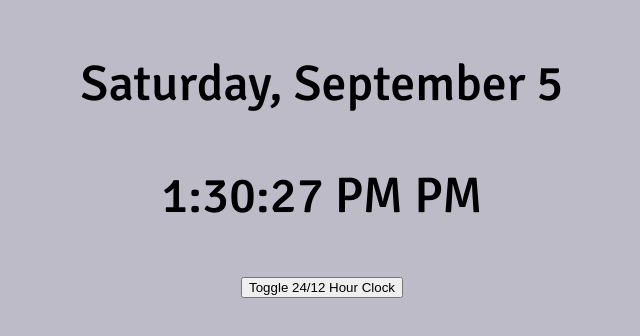
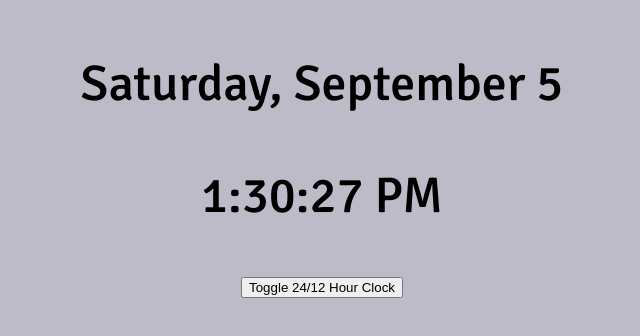
Before and after one commit to amitaysoffer/digital_clock_app, a plain HTML site: page index.html in a window 1280 px wide. Shown: the part 258-594 px from the top of the page, without its empty margins (318-958 px from the left). Drawn offline with Linux system fonts and the light colour scheme.

Commit message:
updated to arrow functions, added military clock toggle button

```diff
--- a/app.js
+++ b/app.js
@@ -1,66 +1,47 @@
 const days = ['Sunday', 'Monday', 'Thuesday', 'Wendsday', 'Thursday', 'Friday', 'Saturday'];
 const months = ['January', 'February', 'March', 'April', 'May', 'June', 'July', 'August', 'September', 'October', 'November', 'December']
 
-// Get the day
-const getDay = function () {
-    let dayNum = new Date().getDay();
-    for (let dayIndex in days) {
-        if (dayNum == dayIndex) {
+let isMilitaryTime = false;
 
-            return days[dayIndex];
-        }
+// Date functions
+const getDay = (currentDate) => days[currentDate.getDay()];
+const getMonth = (currentDate) => months[currentDate.getMonth()];
+const getDate = (currentDate) => currentDate.getDate();
+
+// 12h AM/PM clock functions
+// const getTime = () => new Date().toLocaleTimeString();
+const getHourFor12hClock = (date) => {
+    let hour = getHours(date);
+    return hour >= 12 ? hour - 12 : hour
+}
+const getAmPm = () => new Date().getHours() >= 12 ? 'PM' : 'AM';
+
+// 24h military clock functions
+const getHours = (currentDate) => currentDate.getHours();
+const getMinutes = (currentDate) => currentDate.getMinutes();
+const getSeconds = (currentDate) => currentDate.getSeconds();
+
+const displayClock = function () {
+    const date = new Date();
+
+    // append date on page
+    document.getElementById('date').innerHTML = `${getDay(date)}, ${getMonth(date)} ${getDate(date)}`;
+    // append time on page
+    if (isMilitaryTime === false) {
+        document.getElementById('time').innerHTML = `${getHourFor12hClock(date)}:${getMinutes(date)}:${getSeconds(date)} ${getAmPm()}`
+    } else {
+        document.getElementById('time').innerHTML = `${getHours(date)}:${getMinutes(date)}:${getSeconds(date)}`
     }
 }
 
-// Get the month
-const getMonth = function () {
-    let monthNum = new Date().getMonth();
-    for (let monthIndex in months) {
-        if (monthNum == monthIndex) {
+setInterval(displayClock, 1000);
 
-            return months[monthIndex];
-        }
-    }
-}
+document.getElementById('toggle-btn').addEventListener('click', function () {
+    isMilitaryTime = isMilitaryTime === false
+        ? true
+        : false
 
-// Get the date
-const getDate = function () {
-    let monthDate = new Date().getDate();
-    return monthDate
-}
+    displayClock();
+});
 
-// Get the time
-const getTime = function () {
-    // let startDate = new Date();
-    let time = new Date().toLocaleTimeString();
-    //console.log(time);
-    return time
-}
-
-const hourClock = function () {
-    let clockTime;
-    let hour = new Date().getHours()
-
-    if (hour > 12) {
-        clockTime = 'PM'
-    } else {
-        clockTime = 'AM'
-    };
-
-    return clockTime;
-}
-
-
-// document.getElementById('btn').addEventListener('click', changeClock);
-
-
-setInterval(function () {
-
-    // append date on page
-    document.getElementById('date').innerHTML = `${getDay()}, ${getMonth()} ${getDate()}`;
-    // append time on page
-    document.getElementById('time').innerHTML = `${getTime()} ${hourClock()}`
-
-    // document.getElementById('clock-type').innerHTML = `${changeClock()}`
-
-}, 1000);
+displayClock();
--- a/index.html
+++ b/index.html
@@ -3,29 +3,9 @@
 <head>
     <meta charset="UTF-8">
     <meta name="viewport" content="width=device-width, initial-scale=1.0">
+    <link rel="stylesheet" href="style.css">
     <title>Document</title>
 </head>
-
-<style>
-    @import url('https://fonts.googleapis.com/css2?family=Signika:wght@500&display=swap');
-
-    body {
-        background: #bdbbc8;
-        font-family: 'Signika', sans-serif;
-        display: flex;
-        height: 100%;
-    }
-
-    #container {
-        margin: auto;
-        text-align: center;
-    }
-
-    #date,
-    #time {
-        font-size: 50px;
-    }
-</style>
 
 <body>
     <section id="container">
@@ -33,9 +13,8 @@
         <p id="time"></p>
         <p id="clock-type"></p>
 
-        <button id="btn">Toggle 24/12 Hour Clock</button>
+        <button id="toggle-btn">Toggle 24/12 Hour Clock</button>
     </section>
-
 
     <script src="app.js"></script>
 </body>
--- /dev/null
+++ b/style.css
@@ -0,0 +1,18 @@
+@import url('https://fonts.googleapis.com/css2?family=Signika:wght@500&display=swap');
+
+body {
+    background: #bdbbc8;
+    font-family: 'Signika', sans-serif;
+    display: flex;
+    height: 100%;
+}
+
+#container {
+    margin: auto;
+    text-align: center;
+}
+
+#date,
+#time {
+    font-size: 50px;
+}
```
